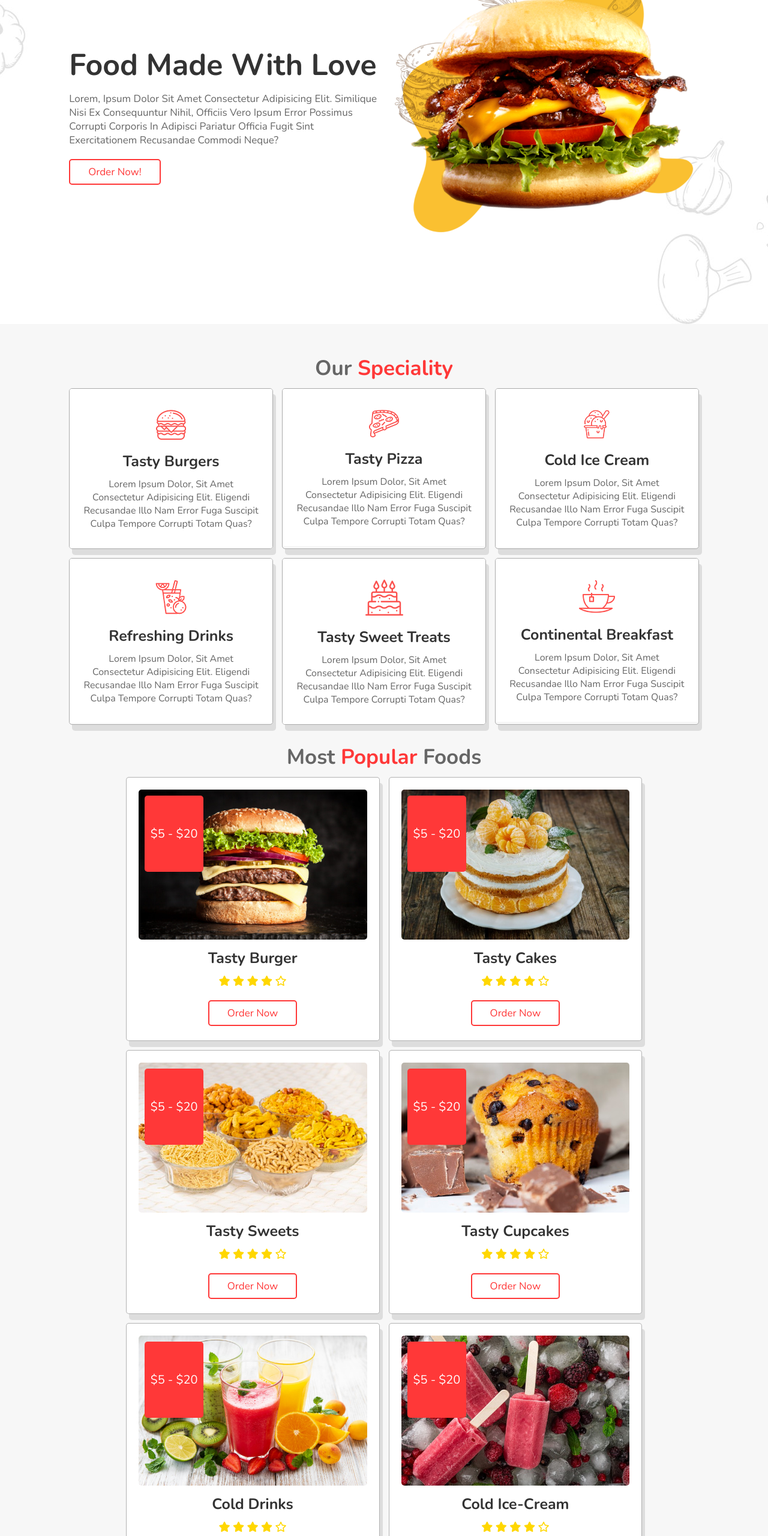
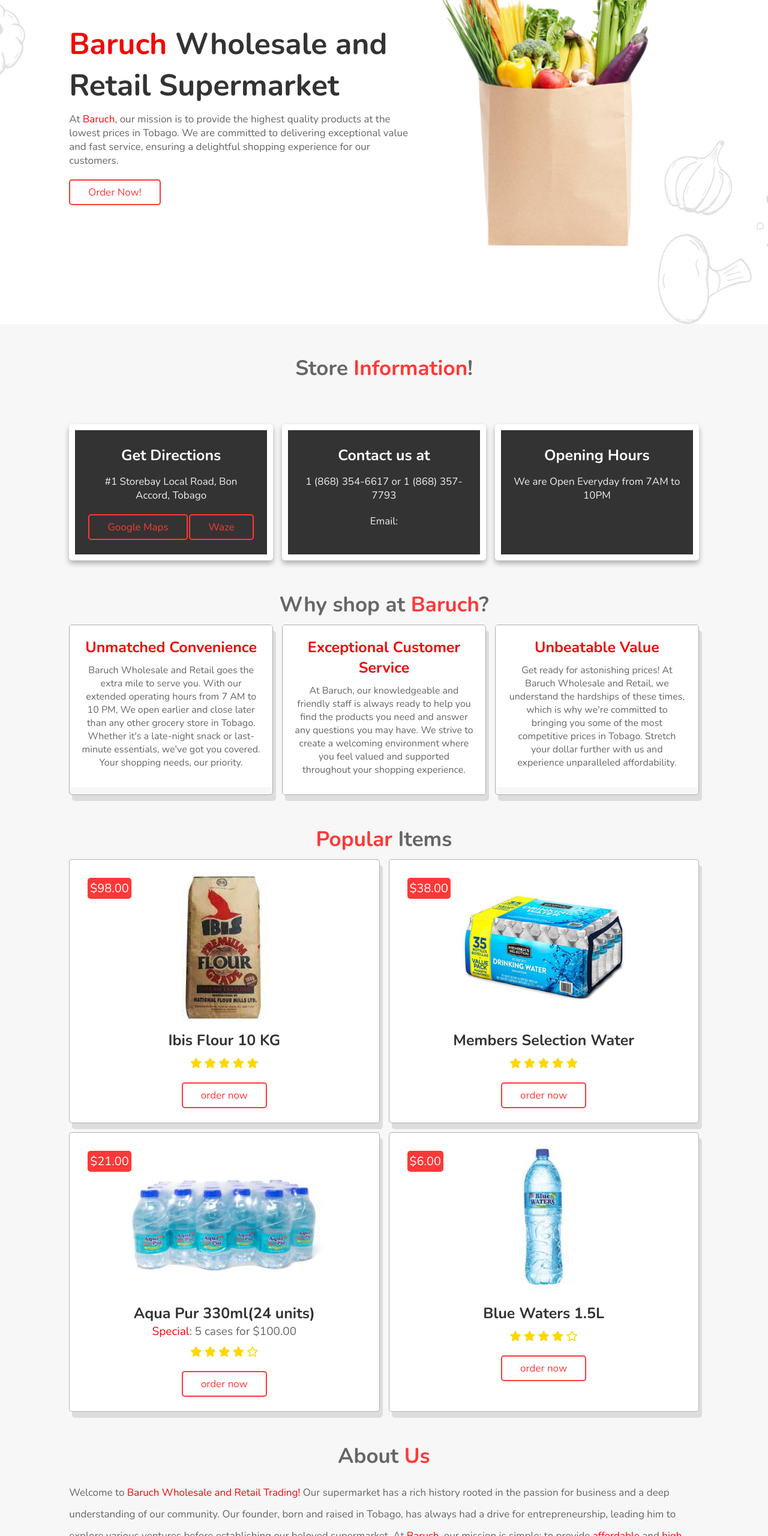
Before and after one commit to zacharychiko16/Baruch-, a plain HTML site: page index.html in a window 1280 px wide. Shown: the part 240-2800 px from the top of the page at 60% size. Drawn offline with nearby package versions, Linux system fonts and the light colour scheme.

Commit message:
additions and improvments

```diff
--- a/index.html
+++ b/index.html
@@ -1,109 +1,167 @@
 <!DOCTYPE html>
 <html lang="en">
   <head>
-    <meta charset="UTF-8">
-    <meta http-equiv="X-UA-Compatible" content="IE=edge">
-    <meta name="viewport" content="width=device-width, initial-scale=1.0">
-    <link rel="stylesheet" href="./styles.css">
-    <link rel="stylesheet" href="https://cdnjs.cloudflare.com/ajax/libs/font-awesome/6.2.0/css/all.min.css">
+    <meta charset="UTF-8" />
+    <meta http-equiv="X-UA-Compatible" content="IE=edge" />
+    <meta name="viewport" content="width=device-width, initial-scale=1.0" />
+    <link rel="stylesheet" href="./styles.css" />
+    <link
+      rel="stylesheet"
+      href="https://cdnjs.cloudflare.com/ajax/libs/font-awesome/6.2.0/css/all.min.css"
+    />
     <title>Baruch Wholesale & Retail</title>
   </head>
   <body>
     <header>
-    <a href="#" class="logo"><i class="fa-solid fa-cart-shopping red"></i>BAR<span class="red">UCH</span></a>
+      <a href="#" class="logo"
+        ><i class="fa-solid fa-cart-shopping red"></i>BAR<span class="red"
+          >UCH</span
+        ></a
+      >
       <div id="menu-bar" class="fas fa-bars"></div>
       <nav class="navbar">
         <a href="#home">Home</a>
-        <a href="#speciality">Speciality</a>
-        <a href="#popular">Popular</a>
-        <a href="#gallery">Gallery</a>
+        <a href="#find">Find Us</a>
+        <a href="#why">Why Baruch</a>
+        <a href="#about">About</a>
         <a href="#review">Review</a>
         <a href="#order">Order</a>
       </nav>
     </header>
 
     <section class="home" id="home">
-
       <div class="content">
-        <h3>Food Made With Love</h3>
-        <p>Lorem, ipsum dolor sit amet consectetur adipisicing elit. Similique nisi ex consequuntur nihil, officiis vero ipsum error possimus corrupti corporis in adipisci pariatur officia fugit sint exercitationem recusandae commodi neque?</p>
+        <h3>
+          <span class="red">Baruch</span> Wholesale and Retail Supermarket
+        </h3>
+        <p>
+          At <span class="red">Baruch</span>, our mission is to provide the
+          highest quality products at the lowest prices in Tobago. We are
+          committed to delivering exceptional value and fast service, ensuring a
+          delightful shopping experience for our customers.
+        </p>
         <a href="#" class="btn">Order Now!</a>
       </div>
 
       <div class="image">
-        <img src="images/home-img.png" alt="">
+        <img
+          src="images/istockphoto-185229063-612x612-removebg-preview.png"
+          alt=""
+        />
       </div>
-
     </section>
 
-   <section class="speciality" id="speciality">
+    <section class="review" id="find">
+      <h1 class="heading">Store <span class="red">Information</span>!</h1>
 
-    <h1 class="heading"> Our <span>Speciality</span></h1>
+      <div class="box-container">
+        <div class="box">
+          <h3>Get Directions</h3>
+          <p>#1 Storebay Local Road, Bon Accord, Tobago</p>
+          <div class="map-buttons">
+            <a
+              href="https://maps.google.com/maps?q=Baruch+Wholesale+and+Retail,+Storebay+Local+Road,+Tobago"
+              target="_blank"
+              class="btn"
+              >Google Maps</a
+            >
+            <a
+              href="https://ul.waze.com/ul?ll=11.15691896%2C-60.81833839&navigate=yes&zoom=17&utm_campaign=default&utm_source=waze_website&utm_medium=lm_share_location"
+              target="_blank"
+              class="btn"
+              >Waze</a
+            >
+          </div>
+        </div>
+        <div class="box">
+          <h3>Contact us at</h3>
+          <p>1 (868) 354-6617 or 1 (868) 357-7793</p>
+          <p>Email:</p>
+        </div>
+        <div class="box">
+          <h3>Opening Hours</h3>
+          <p>We are Open Everyday from 7AM to 10PM</p>
+        </div>
+      </div>
+    </section>
+
+    <section class="speciality" id="why">
+      <h1 class="heading">Why shop at <span class="red">Baruch</span>?</h1>
+
+      <div class="box-container">
+        <div class="box">
+          <div class="content">
+            <h3><span class="red">Unmatched Convenience</span></h3>
+            <p>
+              Baruch Wholesale and Retail goes the extra mile to serve you. With our extended operating hours from 7
+              AM to 10 PM, We open earlier and close later than any other
+              grocery store in Tobago. Whether it's a late-night snack or
+              last-minute essentials, we've got you covered. Your shopping
+              needs, our priority.
+            </p>
+          </div>
+        </div>
+        <div class="box">
+          <div class="content">
+            <h3><span class="red">Exceptional Customer Service</span></h3>
+            <p>
+              At Baruch, our knowledgeable and friendly staff is always ready to help you find the products you need and answer any questions you may have. We strive to create a welcoming environment where you feel valued and supported throughout your shopping experience.
+            </p>
+          </div>
+        </div>
+        <div class="box">
+          <img class="image" src="images/s-img-2.jpg" alt="" />
+          <div class="content">
+            <h3><span class="red">Unbeatable Value</span></h3>
+            <p>
+              Get ready for astonishing prices! At Baruch Wholesale and Retail,
+              we understand the hardships of these times, which is why we're
+              committed to bringing you some of the most competitive prices in
+              Tobago. Stretch your dollar further with us and experience
+              unparalleled affordability.
+            </p>
+          </div>
+        </div>
+      </div>
+    </section>
+    <section class="popular" id="popular">
+
+        <h1 class="heading"><span>Popular</span> Items </h1>
 
         <div class="box-container">
 
             <div class="box">
-            <img class="image" src="images/s-img-1.jpg" alt="">
-            <div class="content">
-               <img src="images/s-1.png" alt="">
-               <h3>Tasty Burgers</h3>
-               <p>Lorem ipsum dolor, sit amet consectetur adipisicing elit. Eligendi recusandae illo nam error fuga suscipit culpa tempore corrupti totam quas?</p>
+                <span class="price"> $98.00 </span>
+                <img src="images/flour.png" alt="">
+                <h3>Ibis Flour 10 KG</h3>
+                <div class="stars">
+                    <i class="fas fa-star"></i>
+                    <i class="fas fa-star"></i>
+                    <i class="fas fa-star"></i>
+                    <i class="fas fa-star"></i>
+                    <i class="fas fa-star"></i>
+
                 </div>
+                <a href="#" class="btn">order now</a>
             </div>
             <div class="box">
-            <img class="image" src="images/s-img-2.jpg" alt="">
-            <div class="content">
-               <img src="images/s-2.png" alt="">
-               <h3>Tasty Pizza</h3>
-               <p>Lorem ipsum dolor, sit amet consectetur adipisicing elit. Eligendi recusandae illo nam error fuga suscipit culpa tempore corrupti totam quas?</p>
+                <span class="price"> $38.00 </span>
+                <img src="images/p-water.png" alt="">
+                <h3>Members Selection Water</h3>
+                <div class="stars">
+                    <i class="fas fa-star"></i>
+                    <i class="fas fa-star"></i>
+                    <i class="fas fa-star"></i>
+                    <i class="fas fa-star"></i>
+                    <i class="fas fa-star"></i>
                 </div>
+                <a href="#" class="btn">order now</a>
             </div>
             <div class="box">
-            <img class="image" src="images/s-img-3.jpg" alt="">
-            <div class="content">
-               <img src="images/s-3.png" alt="">
-               <h3>Cold Ice Cream</h3>
-               <p>Lorem ipsum dolor, sit amet consectetur adipisicing elit. Eligendi recusandae illo nam error fuga suscipit culpa tempore corrupti totam quas?</p>
-            </div>
-        </div>
-        <div class="box">
-            <img class="image" src="images/s-img-4.jpg" alt="">
-            <div class="content">
-               <img src="images/s-4.png" alt="">
-               <h3>Refreshing Drinks</h3>
-               <p>Lorem ipsum dolor, sit amet consectetur adipisicing elit. Eligendi recusandae illo nam error fuga suscipit culpa tempore corrupti totam quas?</p>
-            </div>
-        </div>
-        <div class="box">
-            <img class="image" src="images/s-img-5.jpg" alt="">
-            <div class="content">
-               <img src="images/s-5.png" alt="">
-               <h3>Tasty Sweet Treats</h3>
-               <p>Lorem ipsum dolor, sit amet consectetur adipisicing elit. Eligendi recusandae illo nam error fuga suscipit culpa tempore corrupti totam quas?</p>
-            </div>
-        </div>
-        <div class="box">
-            <img class="image" src="images/s-img-6.jpg" alt="">
-            <div class="content">
-               <img src="images/s-6.png" alt="">
-               <h3>Continental Breakfast</h3>
-               <p>Lorem ipsum dolor, sit amet consectetur adipisicing elit. Eligendi recusandae illo nam error fuga suscipit culpa tempore corrupti totam quas?</p>
-            </div>
-        </div>
-
-
-    </div>
-
-    <section class="popular" id="popular">
-
-        <h1 class="heading"> most <span>popular</span> foods </h1>
-
-        <div class="box-container">
-
-            <div class="box">
-                <span class="price"> $5 - $20 </span>
-                <img src="images/p-1.jpg" alt="">
-                <h3>tasty burger</h3>
+                <span class="price"> $21.00 </span>
+                <img src="images/aqua.png" alt="">
+                <h3>Aqua Pur 330ml(24 units)</h3>
+                <p id="special"><span class="red">Special</span>: 5 cases for $100.00</p>
                 <div class="stars">
                     <i class="fas fa-star"></i>
                     <i class="fas fa-star"></i>
@@ -114,9 +172,9 @@
                 <a href="#" class="btn">order now</a>
             </div>
             <div class="box">
-                <span class="price"> $5 - $20 </span>
-                <img src="images/p-2.jpg" alt="">
-                <h3>tasty cakes</h3>
+                <span class="price"> $6.00 </span>
+                <img src="images/blue-w.png" alt="">
+                <h3>Blue Waters 1.5L</h3>
                 <div class="stars">
                     <i class="fas fa-star"></i>
                     <i class="fas fa-star"></i>
@@ -126,267 +184,83 @@
                 </div>
                 <a href="#" class="btn">order now</a>
             </div>
-            <div class="box">
-                <span class="price"> $5 - $20 </span>
-                <img src="images/p-3.jpg" alt="">
-                <h3>tasty sweets</h3>
-                <div class="stars">
-                    <i class="fas fa-star"></i>
-                    <i class="fas fa-star"></i>
-                    <i class="fas fa-star"></i>
-                    <i class="fas fa-star"></i>
-                    <i class="far fa-star"></i>
         </div>
-                <a href="#" class="btn">order now</a>
-            </div>
-            <div class="box">
-                <span class="price"> $5 - $20 </span>
-                <img src="images/p-4.jpg" alt="">
-                <h3>tasty cupcakes</h3>
-                <div class="stars">
-                    <i class="fas fa-star"></i>
-                    <i class="fas fa-star"></i>
-                    <i class="fas fa-star"></i>
-                    <i class="fas fa-star"></i>
-                    <i class="far fa-star"></i>
-                </div>
-                <a href="#" class="btn">order now</a>
-            </div>
-            <div class="box">
-                <span class="price"> $5 - $20 </span>
-                <img src="images/p-5.jpg" alt="">
-                <h3>cold drinks</h3>
-                <div class="stars">
-                    <i class="fas fa-star"></i>
-                    <i class="fas fa-star"></i>
-                    <i class="fas fa-star"></i>
-                    <i class="fas fa-star"></i>
-                    <i class="far fa-star"></i>
-                </div>
-                <a href="#" class="btn">order now</a>
-            </div>
-            <div class="box">
-                <span class="price"> $5 - $20 </span>
-                <img src="images/p-6.jpg" alt="">
-                <h3>cold ice-cream</h3>
-                <div class="stars">
-                    <i class="fas fa-star"></i>
-                    <i class="fas fa-star"></i>
-                    <i class="fas fa-star"></i>
-                    <i class="fas fa-star"></i>
-                    <i class="far fa-star"></i>
-                </div>
-                <a href="#" class="btn">order now</a>
-            </div>
-
-        </div>
-
     </section>
-
-<section class="steps">
+    <!-- <section class="steps">
 
       <div class="box">
           <img src="images/step-1.jpg" alt="">
-    <h3>Choose Your Favourite Food</h3>
+          <h3>Choose Your Favourite Items</h3>
       </div>
       <div class="box">
           <img src="images/step-2.jpg" alt="">
-    <h3>Free And Fast Delivery</h3>
+          <h3>Fast Delivery!</h3>
       </div>
       <div class="box">
           <img src="images/step-3.jpg" alt="">
-    <h3>Easy Payment Methods</h3>
+          <h3>Pay using cash or card</h3>
       </div>
       <div class="box">
           <img src="images/step-4.jpg" alt="">
-    <h3>And Finally, Enjoy Your Food</h3>
+          <h3>And Finally, Enjoy Your Items</h3>
       </div>
-</section>
+      </section> -->
 
-<section class="gallery" id="gallery">
-
-<h1 class="heading"> Our Food <span> Gallery </span></h1>
-
-<div class="box-container">
-
-    <div class="box">
-        <img src="images/g-1.jpg" alt="">
-        <div class="content">
-            <h3>Beef Burgers</h3>
-            <p>Lorem ipsum dolor sit amet consectetur adipisicing elit. Veritatis, adipisci.</p>
-            <a href="#" class="btn">Order Now!</a>
-        </div>
-    </div>
-    <div class="box">
-        <img src="images/g-2.jpg" alt="">
-        <div class="content">
-            <h3>Club Sandwiches</h3>
-            <p>Lorem ipsum dolor sit amet consectetur adipisicing elit. Veritatis, adipisci.</p>
-            <a href="#" class="btn">Order Now!</a>
-        </div>
-    </div>
-    <div class="box">
-        <img src="images/g-3.jpg" alt="">
-        <div class="content">
-            <h3>Mexican Style Burrito</h3>
-            <p>Lorem ipsum dolor sit amet consectetur adipisicing elit. Veritatis, adipisci.</p>
-            <a href="#" class="btn">Order Now!</a>
-        </div>
-    </div>
-    <div class="box">
-        <img src="images/g-4.jpg" alt="">
-        <div class="content">
-            <h3>Cupcakes</h3>
-            <p>Lorem ipsum dolor sit amet consectetur adipisicing elit. Veritatis, adipisci.</p>
-            <a href="#" class="btn">Order Now!</a>
-        </div>
-    </div>
-    <div class="box">
-        <img src="images/g-5.jpg" alt="">
-        <div class="content">
-            <h3>Sweets</h3>
-            <p>Lorem ipsum dolor sit amet consectetur adipisicing elit. Veritatis, adipisci.</p>
-            <a href="#" class="btn">Order Now!</a>
-        </div>
-    </div>
-    <div class="box">
-        <img src="images/g-6.jpg" alt="">
-        <div class="content">
-            <h3>Chicken Tenders</h3>
-            <p>Lorem ipsum dolor sit amet consectetur adipisicing elit. Veritatis, adipisci.</p>
-            <a href="#" class="btn">Order Now!</a>
-        </div>
-    </div>
-    <div class="box">
-        <img src="images/g-7.jpg" alt="">
-        <div class="content">
-            <h3>French Toast</h3>
-            <p>Lorem ipsum dolor sit amet consectetur adipisicing elit. Veritatis, adipisci.</p>
-            <a href="#" class="btn">Order Now!</a>
-        </div>
-    </div>
-    <div class="box">
-        <img src="images/g-8.jpg" alt="">
-        <div class="content">
-            <h3>Chocolate</h3>
-            <p>Lorem ipsum dolor sit amet consectetur adipisicing elit. Veritatis, adipisci.</p>
-            <a href="#" class="btn">Order Now!</a>
-        </div>
-    </div>
-    <div class="box">
-        <img src="images/g-9.jpg" alt="">
-        <div class="content">
-            <h3>Blueberry Flapjacks</h3>
-            <p>Lorem ipsum dolor sit amet consectetur adipisicing elit. Veritatis, adipisci.</p>
-            <a href="#" class="btn">Order Now!</a>
-        </div>
-    </div>
-
-</div>
-
-</section>
-
-<section class="review" id="review">
-
-    <h1 class="heading"> Our Customers <span>Reviews</span> </h1>
-
-    <div class="box-container">
-
-        <div class="box">
-            <img src="images/pic1.png" alt="">
-            <h3>John Deo</h3>
-            <div class="stars">
-                <i class="fas fa-star"></i>
-                <i class="fas fa-star"></i>
-                <i class="fas fa-star"></i>
-                <i class="fas fa-star"></i>
-                <i class="far fa-star"></i>
-            </div>
-            <p>Lorem ipsum dolor sit amet consectetur adipisicing elit. Odio iure fugiat repudiandae dolorem ullam voluptatum odit doloribus corporis obcaecati omnis?</p>
-        </div>
-        <div class="box">
-            <img src="images/pic2.png" alt="">
-            <h3>John Deo</h3>
-            <div class="stars">
-                <i class="fas fa-star"></i>
-                <i class="fas fa-star"></i>
-                <i class="fas fa-star"></i>
-                <i class="fas fa-star"></i>
-                <i class="far fa-star"></i>
-            </div>
-            <p>Lorem ipsum dolor sit amet consectetur adipisicing elit. Odio iure fugiat repudiandae dolorem ullam voluptatum odit doloribus corporis obcaecati omnis?</p>
-        </div>
-        <div class="box">
-            <img src="images/pic3.png" alt="">
-            <h3>John Deo</h3>
-            <div class="stars">
-                <i class="fas fa-star"></i>
-                <i class="fas fa-star"></i>
-                <i class="fas fa-star"></i>
-                <i class="fas fa-star"></i>
-                <i class="far fa-star"></i>
-            </div>
-            <p>Lorem ipsum dolor sit amet consectetur adipisicing elit. Odio iure fugiat repudiandae dolorem ullam voluptatum odit doloribus corporis obcaecati omnis?</p>
-        </div>
-
-    </div>
-
-</section>
-
-<section class="order" id="order">
-
-    <h1 class="heading"> <span>Order</span> Now! </h1>
-
-    <div class="row">
-
-        <div class="image">
-            <img src="images/order-img.jpg" alt="">
-        </div>
-
-        <form action="">
-
-            <div class="inputBox">
-                <input type="text" placeholder="Name">
-                <input type="email" placeholder="Email">
-            </div>
-
-            <div class="inputBox">
-                <input type="number" placeholder="Phone Number">
-                <input type="text" placeholder="Food Name">
-            </div>
-
-            <textarea placeholder="address" name="" id="" cols="30" rows="10"></textarea>
-
-            <input type="submit" value="Order Now!" class="btn">
-
-        </form>
-
-
-    </div>
-
+    <section class="About">
+      <h1 class="heading">About <span class="red">Us</span></h1>
+      <p id="about">
+        Welcome to
+        <span class="red"> Baruch Wholesale and Retail Trading!</span> Our
+        supermarket has a rich history rooted in the passion for business and a
+        deep understanding of our community. Our founder, born and raised in
+        Tobago, has always had a drive for entrepreneurship, leading him to
+        explore various ventures before establishing our beloved supermarket. At
+        <span class="red"> Baruch</span>, our mission is simple: to provide
+        <span class="red">affordable</span> and
+        <span class="red">high-quality</span> products to our valued customers.
+        We understand the challenges of these times, which is why we go the
+        extra mile to keep our prices competitive, ensuring that you get the
+        best value for your money. We know that your time is precious, and we
+        want your shopping experience to be hassle-free. That's why we strive to
+        create a fast and convenient environment, minimizing wait times and long
+        queues. Our goal is to get you in and out of our store efficiently so
+        you can spend more time enjoying the things that matter to
+        <span class="red">you</span> . What truly sets us apart is our
+        dedication to building meaningful relationships with our customers. Our
+        owner believes in the power of personal connections, and he takes the
+        time to engage with customers and suppliers, by fostering this friendly
+        and open atmosphere, our customers feel comfortable sharing their
+        feedback and concerns, helping us continuously improve our store and
+        service. Our team is comprised of <span class="red">local</span> staff
+        members who share a <span class="red">deep connection</span> with the
+        community. They understand the unique needs and preferences of our
+        customers, ensuring that your shopping experience is tailored to your
+        satisfaction. Over the years, we have witnessed tremendous growth,
+        expanding our product offerings based on valuable customer requests. We
+        believe in listening to your needs and fulfilling them to the best of
+        our ability, so you can find the products you desire conveniently under
+        one roof. Thank you for choosing
+        <span class="red">Baruch Wholesale and Retail Trading</span> as your
+        supermarket of choice. We are dedicated to providing you with an
+        exceptional shopping experience, offering the best prices, friendly
+        service, and a wide range of products to meet your needs. We look
+        forward to serving you and your family for many years to come.
+      </p>
     </section>
 
     <section class="footer">
-
       <div class="share">
         <a href="#" class="btn">Facebook</a>
-        <a href="#" class="btn">Twitter</a>
         <a href="#" class="btn">Instagram</a>
-        <a href="#" class="btn">Pinterest</a>
-        <a href="#" class="btn">LinkedIn</a>
       </div>
 
-    <h1 class="credit"> Created By <span> Sean Ababio </span> | All Rights Reserved! </h1>
-
-
+      <h1 class="credit">Baruch Wholesale and Retail | All Rights Reserved!</h1>
     </section>
-
 
     <a href="#home" class="fas fa-angle-up" id="scroll-top"></a>
 
-
     <div class="loader-container">
-    <img src="images/loader.gif" alt="">
+      <img src="images/loader.gif" alt="" />
     </div>
 
     <script src="./script.js"></script>
--- a/styles.css
+++ b/styles.css
@@ -12,7 +12,6 @@
     font-family: 'Nunito', sans-serif;
     outline: none; border: none;
     text-decoration: none;
-    text-transform: capitalize;
     transition: all .2s linear;
 }
 
@@ -147,13 +146,14 @@ header .navbar a:hover {
 }
 
 .home .image {
-    flex:1 1 40rem;
+    flex:1 1 30rem;
 }
 
 .home .image img {
     width: 100%;
     padding: 1rem;
     animation: float 3s linear infinite;
+    background: none;
 }
 
 @keyframes float {
@@ -174,6 +174,11 @@ header .navbar a:hover {
     font-size: 1.7rem;
     color: #666;
     padding: 1rem 0;
+}
+
+.why {
+    width: 60px;
+    height: 50px;
 }
 
 .speciality .box-container {
@@ -221,13 +226,13 @@ header .navbar a:hover {
     padding: 1rem 0;
 }
 
-.speciality .box-container .box:hover .image {
+/* .speciality .box-container .box:hover .image {
     top: 0;
 }
 
 .speciality .box-container .box:hover .content {
     transform: translateY(100%);
-}
+} */
 
 .popular .box-container{
     display: flex;
@@ -249,7 +254,7 @@ header .navbar a:hover {
 .popular .box-container .box img {
     height: 25rem;
     object-fit: cover;
-    width: 100%;
+    /* width: 100%; */
     border-radius: .5rem;
 }
 
@@ -259,7 +264,7 @@ header .navbar a:hover {
     background: var(--red);
     color: #fff;
     font-size: 2rem;
-    padding: 5rem 1rem;
+    padding: 4px;
     border-radius: .5rem;
 }
 
@@ -506,6 +511,18 @@ header .navbar a:hover {
     top: -120%;
 }
 
+#about  {
+    font-size: 1.7rem;
+    color: #666;
+    padding: 1rem 0;
+    line-height: 36px;
+}
+
+#special {
+    font-size: 1.9rem;
+    color: #666;
+}
+
 
 
 
```
Also changed, not shown: images/41668901-hand-with-credit-card-and-hand-with-cash.png (added), images/aqua.png (added), images/blue-w.png (added), images/delivery.png (added), images/flour.png (added), images/food.png (added), images/istockphoto-185229063-612x612-removebg-preview.png (added), images/open-neon-banner-background-with-reflection-4k-free-video-removebg-preview.png (added), images/p-water.png (added). Lines whose indentation alone changed are shown as unchanged.
